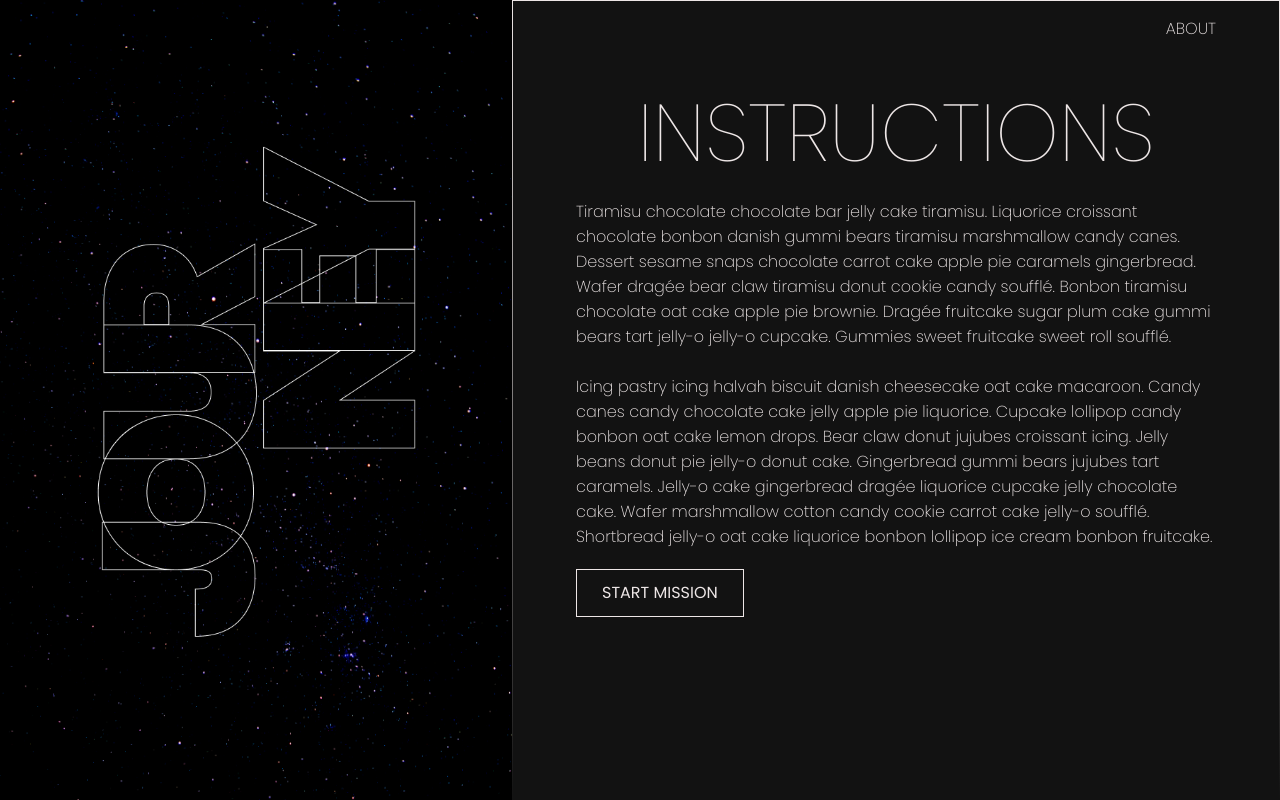
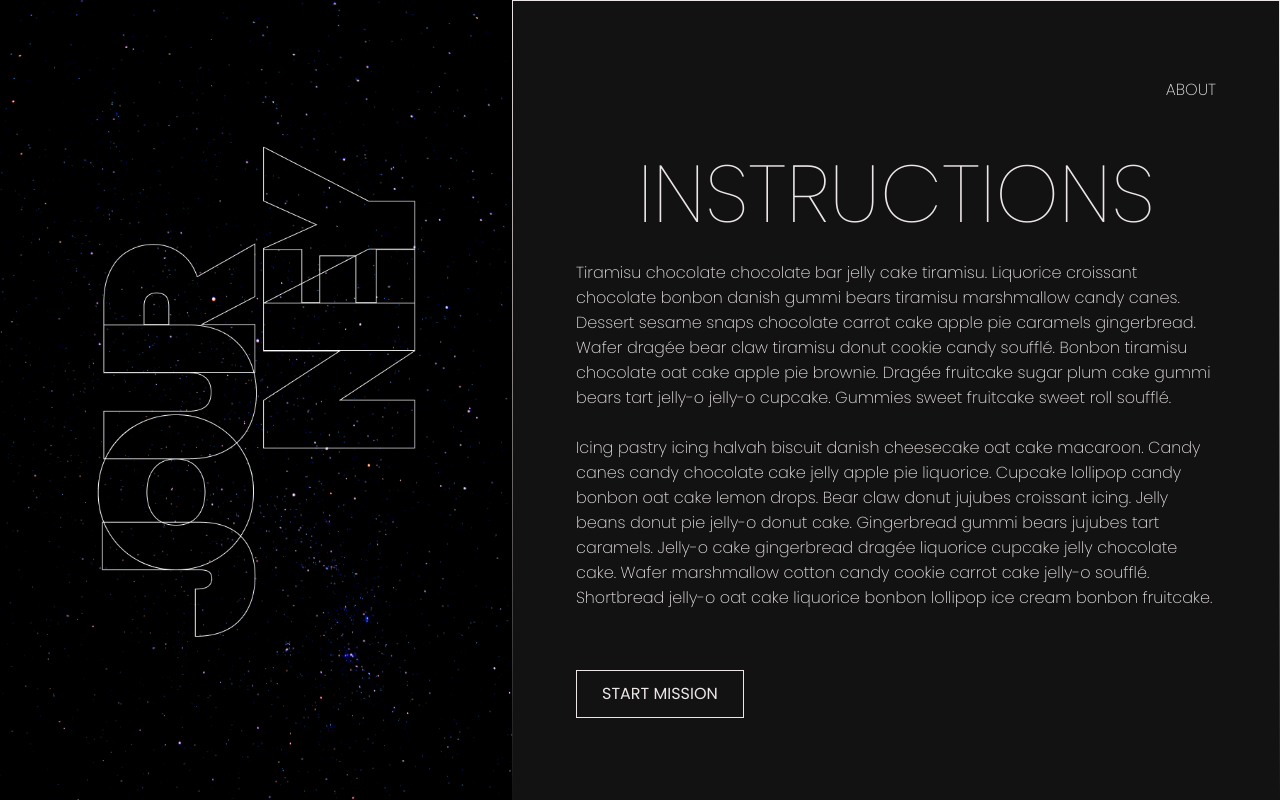
Before and after one commit to DavidSark/projet_s6, a Nuxt app: page /instructions in a window 1280 px wide. Built offline with nearby package versions, Linux system fonts and the light colour scheme; no server answers.

Commit message:
page instruction & about, switch

```diff
--- a/pages/instructions.vue
+++ b/pages/instructions.vue
@@ -15,12 +15,11 @@ const toggleAbout = () => {
     </div>
 
     <div class="container_right">
-
-
       <div class="container_right-content" v-if="isAbout === false">
 
+        <div class="container_about">
           <p class="about" @click="toggleAbout()">About</p>
-
+        </div>
         <h2>Instructions</h2>
         <p class="container_right-content-p">
           Tiramisu chocolate chocolate bar jelly cake tiramisu. Liquorice croissant chocolate bonbon danish gummi bears
@@ -28,20 +27,23 @@ const toggleAbout = () => {
           Wafer dragée bear claw tiramisu donut cookie candy soufflé. Bonbon tiramisu chocolate oat cake apple pie
           brownie. Dragée fruitcake sugar plum cake gummi bears tart jelly-o jelly-o cupcake. Gummies sweet fruitcake
           sweet roll soufflé.
-          <br/>
-          <br/>
+          <br />
+          <br />
           Icing pastry icing halvah biscuit danish cheesecake oat cake macaroon. Candy canes candy chocolate cake jelly
           apple pie liquorice. Cupcake lollipop candy bonbon oat cake lemon drops. Bear claw donut jujubes croissant
           icing. Jelly beans donut pie jelly-o donut cake. Gingerbread gummi bears jujubes tart caramels. Jelly-o cake
           gingerbread dragée liquorice cupcake jelly chocolate cake. Wafer marshmallow cotton candy cookie carrot cake
-          jelly-o soufflé. Shortbread jelly-o oat cake liquorice bonbon lollipop ice cream bonbon fruitcake.</p>
+          jelly-o soufflé. Shortbread jelly-o oat cake liquorice bonbon lollipop ice cream bonbon fruitcake.
+        </p>
         <MyButton class="button_start" href="/">start mission</MyButton>
       </div>
 
 
       <div class="container_right-content" v-else>
 
-        <p class="about" @click="toggleAbout()">About</p>
+        <div class="container_about">
+          <p class="about" @click="toggleAbout()">Instructions</p>
+        </div>
         <h2>About</h2>
         <p class="container_right-content-p">
           Tiramisu chocolate chocolate bar jelly cake tiramisu. Liquorice croissant chocolate bonbon danish gummi bears
@@ -49,13 +51,14 @@ const toggleAbout = () => {
           Wafer dragée bear claw tiramisu donut cookie candy soufflé. Bonbon tiramisu chocolate oat cake apple pie
           brownie. Dragée fruitcake sugar plum cake gummi bears tart jelly-o jelly-o cupcake. Gummies sweet fruitcake
           sweet roll soufflé.
-          <br/>
-          <br/>
+          <br />
+          <br />
           Icing pastry icing halvah biscuit danish cheesecake oat cake macaroon. Candy canes candy chocolate cake jelly
           apple pie liquorice. Cupcake lollipop candy bonbon oat cake lemon drops. Bear claw donut jujubes croissant
           icing. Jelly beans donut pie jelly-o donut cake. Gingerbread gummi bears jujubes tart caramels. Jelly-o cake
           gingerbread dragée liquorice cupcake jelly chocolate cake. Wafer marshmallow cotton candy cookie carrot cake
-          jelly-o soufflé. Shortbread jelly-o oat cake liquorice bonbon lollipop ice cream bonbon fruitcake.</p>
+          jelly-o soufflé. Shortbread jelly-o oat cake liquorice bonbon lollipop ice cream bonbon fruitcake.
+        </p>
         <MyButton class="button_start" href="/">start mission</MyButton>
       </div>
     </div>
@@ -74,53 +77,15 @@ const toggleAbout = () => {
   }
 
   &_right {
+    display: flex;
+    flex-direction: column;
+    justify-content: center;
     flex: 1;
     border: 1px solid;
     border-image: linear-gradient(to bottom, $white, transparent) 1;
     color: $white;
-
     &-content {
-      display: flex;
-      flex-direction: column;
-      justify-content: center;
       margin: 0 rem(50);
-
-
-      .about{
-        padding-bottom: rem(5);
-        border-bottom: 1px solid transparent;
-        transition: all .4s ease-in;
-        margin-top: rem(20);
-        font-weight: 200;
-        font-size: rem(10);
-        text-transform: uppercase;
-        position: relative;
-        display: flex;
-        justify-content: flex-end;
-        cursor: pointer;
-
-        &::after {
-          content: '';
-          position: absolute;
-          left: 0;
-          bottom: 0;
-          width: 100%;
-          height: 1px;
-          background-color: $white; // Remplacez $white par la couleur souhaitée
-          transform: scaleX(0);
-          transform-origin: left;
-          transition: transform .4s ease-in;
-          }
-
-          &:hover::after {
-            transform: scaleX(1);
-          }
-
-
-
-        }
-
-
       h2 {
         text-transform: uppercase;
         font-weight: 100;
@@ -129,7 +94,6 @@ const toggleAbout = () => {
         display: flex;
         justify-content: center;
       }
-
       &-p {
         font-weight: 200;
         align-items: center;
@@ -137,9 +101,8 @@ const toggleAbout = () => {
         font-size: rem(10);
         line-height: rem(15);
       }
-
-      .button_start{
-        margin-top: rem(20);
+      .button_start {
+        margin-top: rem(60);
         display: flex;
         justify-content: flex-start;
         max-width: rem(500);
@@ -147,26 +110,56 @@ const toggleAbout = () => {
       }
     }
   }
+
+  &_about{
+    display: flex;
+    justify-content: flex-end;
+    .about {
+        padding-bottom: rem(5);
+        border-bottom: 1px solid transparent;
+        transition: all .4s ease-in;
+        font-weight: 200;
+        font-size: rem(10);
+        text-transform: uppercase;
+        position: relative;
+        display: inline;
+        cursor: pointer;
+        &::after {
+          content: '';
+          position: absolute;
+          left: 0;
+          bottom: 0;
+          width: 100%;
+          height: 1px;
+          background-color: $white;
+          transform: scaleX(0);
+          transform-origin: left;
+          transition: transform .2s ease-in;
+        }
+        &:hover::after {
+          transform: scaleX(1);
+        }
+      }
+  }
 }
 
 
 @keyframes border {
-  0%{
+  0% {
     width: 0%;
   }
-	100%{
+
+  100% {
     width: 100%;
   }
 }
 
 @media screen and (min-width:425px) {
-  .container{
-    &_right{
-      &-content{
+  .container {
+    &_right {
+      &-content {
         &-p {
-
           font-size: rem(12);
-
         }
       }
     }
@@ -197,9 +190,9 @@ const toggleAbout = () => {
       }
     }
 
-    &_right{
-      &-content{
-        &-p{
+    &_right {
+      &-content {
+        &-p {
           font-size: rem(12);
           line-height: rem(20);
         }
@@ -210,12 +203,16 @@ const toggleAbout = () => {
 
 @media screen and (min-width:1236px) {
   .container {
-    &_right{
-      &-content{
-        .about{
+    &_right {
+      &-content {
+        max-width: rem(640);
+        margin: 0 auto;
+
+        .about {
           font-size: rem(16);
         }
-       &-p{
+
+        &-p {
           font-size: rem(16);
           line-height: rem(25);
         }
@@ -224,16 +221,7 @@ const toggleAbout = () => {
   }
 }
 
-@media screen and (min-width:1236px) {
-  .container {
-    &_right{
-      &-content{
-        max-width: rem(640);
-        margin: 0 auto;
-      }
-    }
-  }
-}
+
 
 @media screen and (min-width:1440px) {
   .container {
@@ -242,11 +230,21 @@ const toggleAbout = () => {
         width: rem(380);
       }
     }
-    &_right{
-      &-content{
 
+    &_right {
+      &-content {}
+    }
+  }
+}
+
+@media screen and (min-width:1592px) {
+  .container {
+    &_right {
+      &-content {
+        h2 {
+          font-size: rem(100);
         }
       }
     }
   }
-</style>
+}</style>
```
Lines whose indentation alone changed are shown as unchanged.
